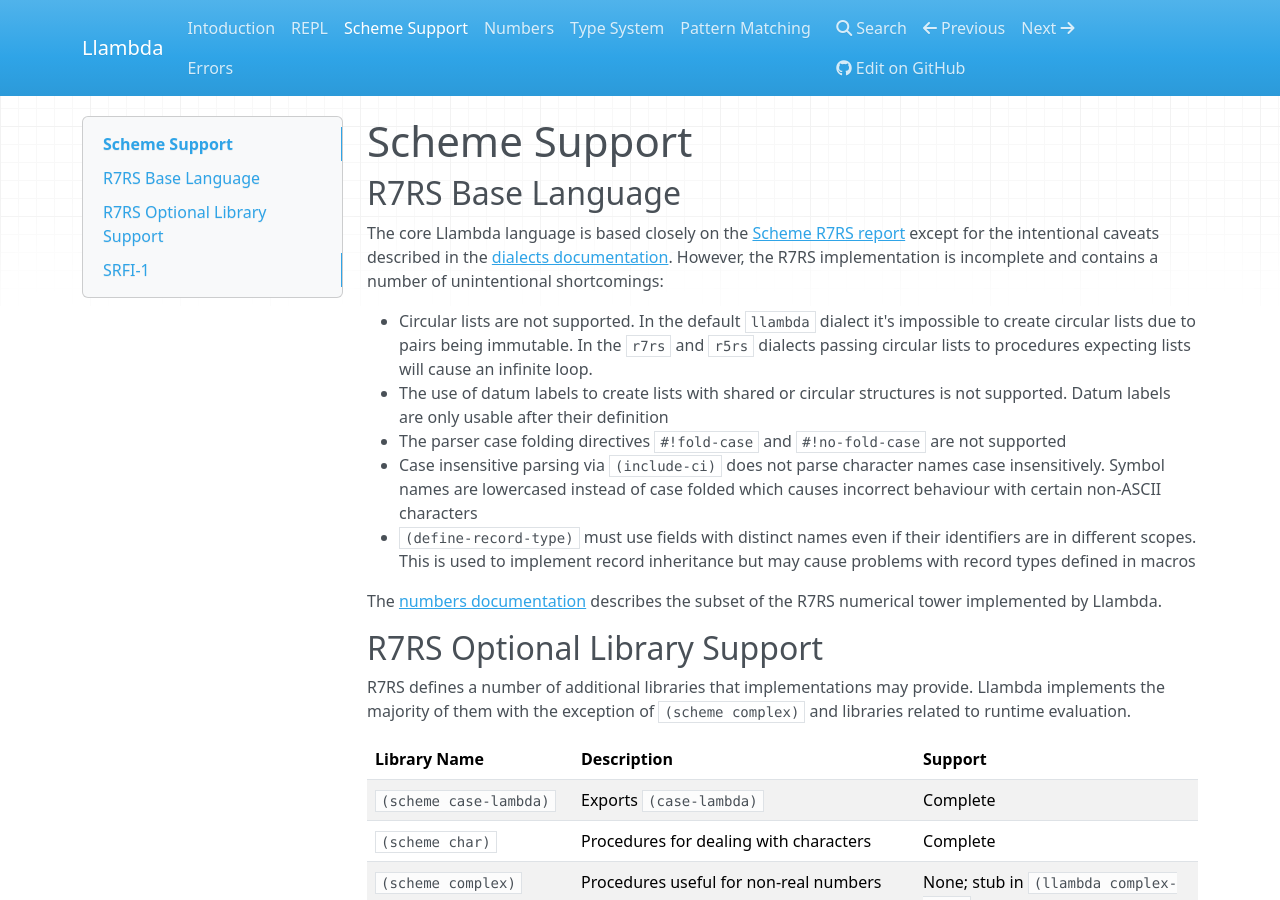
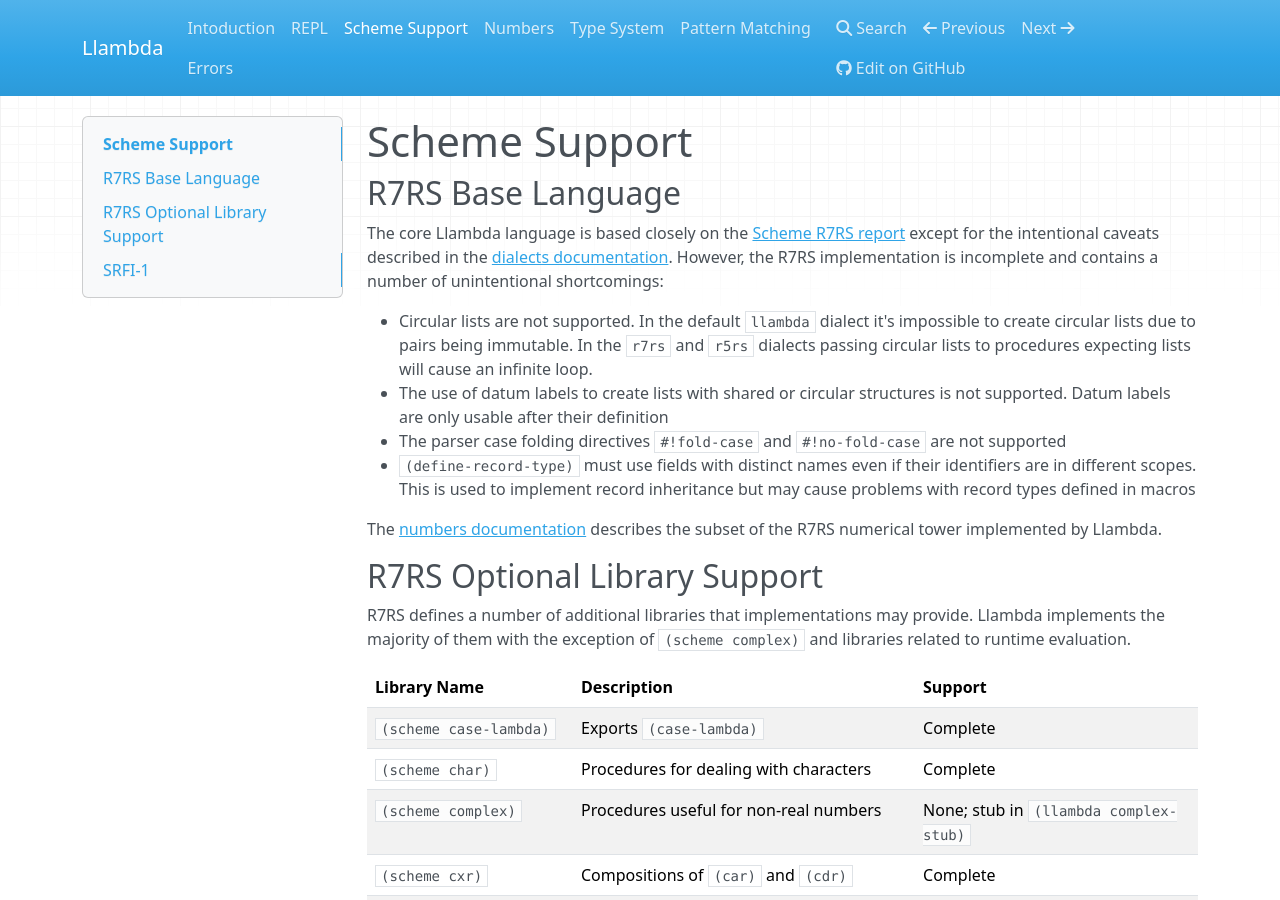
Before and after one commit to etaoins/llambda, an MkDocs documentation site: the page built from docs/scheme.md, in a window 1280 px wide and 900 px high. Built offline with MkDocs 1.6.1, drawn with Linux system fonts in a browser that asks for light colours; nearby versions of some CDN libraries; old or Windows-style settings are respelled for this version of MkDocs.

Commit message:
Remove support for (include-ci)
This only existed for R5RS compatibility

```diff
--- a/docs/scheme.md
+++ b/docs/scheme.md
@@ -9,7 +9,6 @@ The core Llambda language is based closely on the [Scheme R7RS report](http://tr
 * Circular lists are not supported. In the default ``llambda`` dialect it's impossible to create circular lists due to pairs being immutable. In the ``r7rs`` and ``r5rs`` dialects passing circular lists to procedures expecting lists will cause an infinite loop.
 * The use of datum labels to create lists with shared or circular structures is not supported. Datum labels are only usable after their definition
 * The parser case folding directives ``#!fold-case`` and ``#!no-fold-case`` are not supported
-* Case insensitive parsing via ``(include-ci)`` does not parse character names case insensitively. Symbol names are lowercased instead of case folded which causes incorrect behaviour with certain non-ASCII characters
 * ``(define-record-type)`` must use fields with distinct names even if their identifiers are in different scopes. This is used to implement record inheritance but may cause problems with record types defined in macros
 
 The [numbers documentation](numbers.md) describes the subset of the R7RS numerical tower implemented by Llambda.
```
Also changed, not shown: 11 other files.
